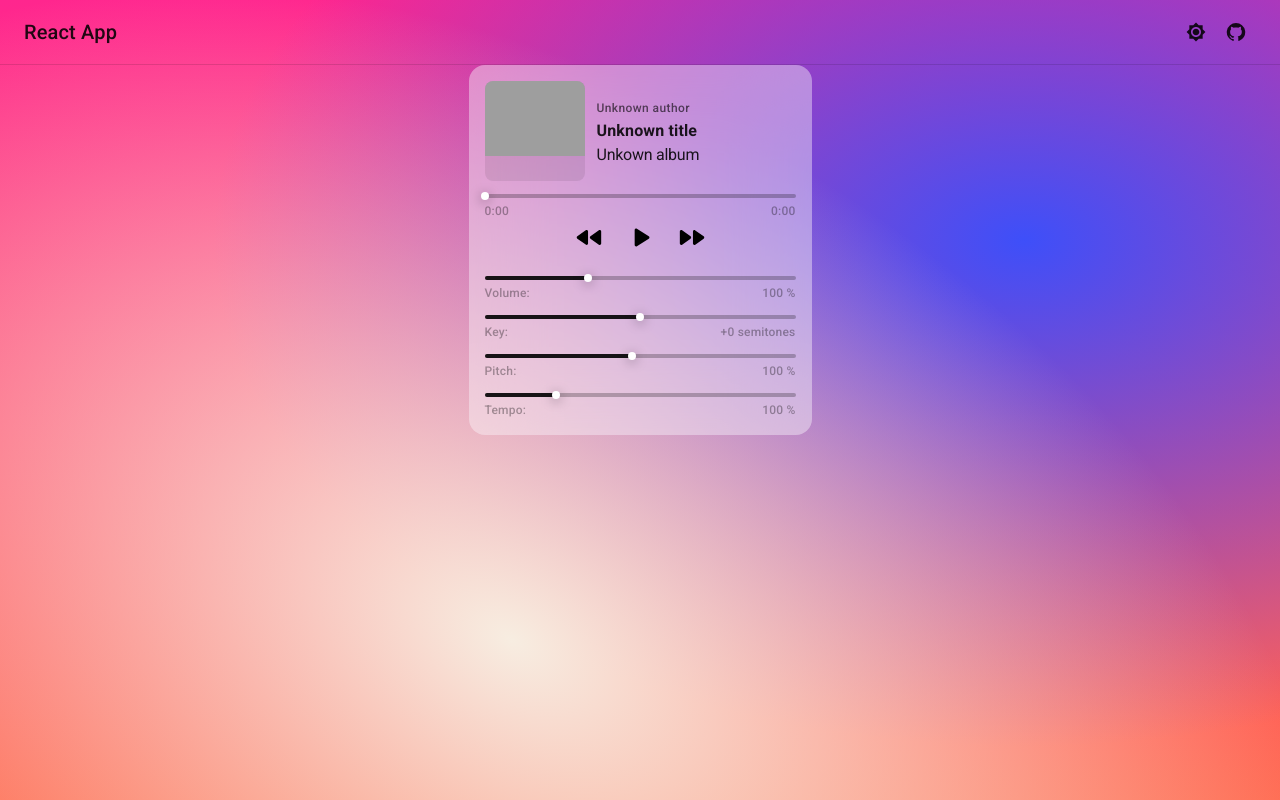
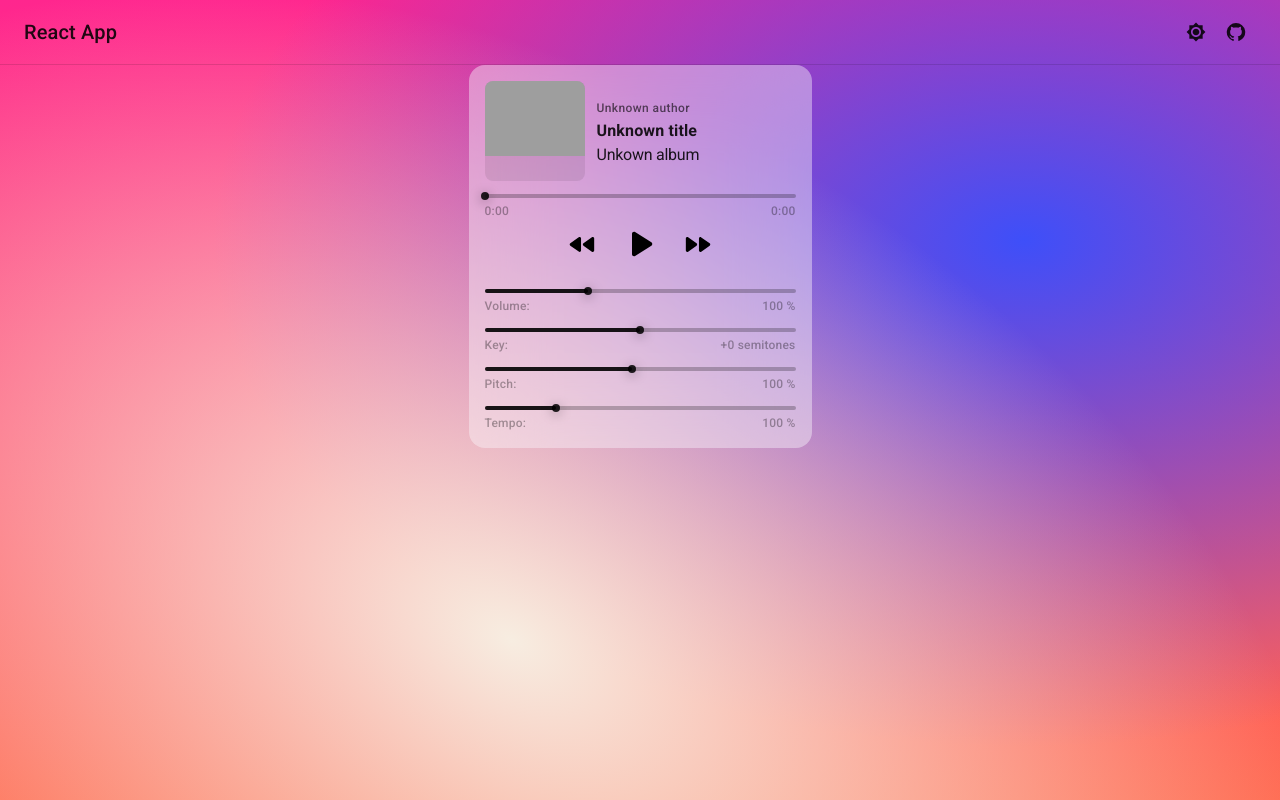
Before and after one commit to JoHoop/audio-pitch-shifter-react, a React (Create React App) app: page / in a window 1280 px wide. Built offline with nearby package versions, Linux system fonts and the light colour scheme; grey boxes are pictures that could not be loaded.

Commit message:
Update slider thumb color

```diff
--- a/src/components/AudioPlayer.js
+++ b/src/components/AudioPlayer.js
@@ -127,7 +127,7 @@ export const AudioPlayer = () => {
               width: 8,
               height: 8,
               color:
-                theme.palette.mode === 'dark' ? 'rgba(0,0,0,0.87)' : '#fff',
+                theme.palette.mode === 'dark' ? '#fff' : 'rgba(0,0,0,0.87)',
               transition: '0.3s cubic-bezier(.47,1.64,.41,.8)',
               '&:before': {
                 boxShadow: '0 2px 12px 0 rgba(0,0,0,0.4)',
@@ -181,9 +181,15 @@ export const AudioPlayer = () => {
             onClick={() => (!playing ? play() : pause())}
           >
             {!playing ? (
-              <PlayArrowRounded fontSize='large' htmlColor={mainIconColor} />
+              <PlayArrowRounded
+                sx={{ fontSize: '3rem' }}
+                htmlColor={mainIconColor}
+              />
             ) : (
-              <PauseRounded fontSize='large' htmlColor={mainIconColor} />
+              <PauseRounded
+                sx={{ fontSize: '3rem' }}
+                htmlColor={mainIconColor}
+              />
             )}
           </IconButton>
           <IconButton
@@ -209,7 +215,7 @@ export const AudioPlayer = () => {
               width: 8,
               height: 8,
               color:
-                theme.palette.mode === 'dark' ? 'rgba(0,0,0,0.87)' : '#fff',
+                theme.palette.mode === 'dark' ? '#fff' : 'rgba(0,0,0,0.87)',
               transition: '0.3s cubic-bezier(.47,1.64,.41,.8)',
               '&:before': {
                 boxShadow: '0 2px 12px 0 rgba(0,0,0,0.4)',
@@ -258,7 +264,7 @@ export const AudioPlayer = () => {
               width: 8,
               height: 8,
               color:
-                theme.palette.mode === 'dark' ? 'rgba(0,0,0,0.87)' : '#fff',
+                theme.palette.mode === 'dark' ? '#fff' : 'rgba(0,0,0,0.87)',
               transition: '0.3s cubic-bezier(.47,1.64,.41,.8)',
               '&:before': {
                 boxShadow: '0 2px 12px 0 rgba(0,0,0,0.4)',
@@ -310,7 +316,7 @@ export const AudioPlayer = () => {
               width: 8,
               height: 8,
               color:
-                theme.palette.mode === 'dark' ? 'rgba(0,0,0,0.87)' : '#fff',
+                theme.palette.mode === 'dark' ? '#fff' : 'rgba(0,0,0,0.87)',
               transition: '0.3s cubic-bezier(.47,1.64,.41,.8)',
               '&:before': {
                 boxShadow: '0 2px 12px 0 rgba(0,0,0,0.4)',
@@ -359,7 +365,7 @@ export const AudioPlayer = () => {
               width: 8,
               height: 8,
               color:
-                theme.palette.mode === 'dark' ? 'rgba(0,0,0,0.87)' : '#fff',
+                theme.palette.mode === 'dark' ? '#fff' : 'rgba(0,0,0,0.87)',
               transition: '0.3s cubic-bezier(.47,1.64,.41,.8)',
               '&:before': {
                 boxShadow: '0 2px 12px 0 rgba(0,0,0,0.4)',
```
